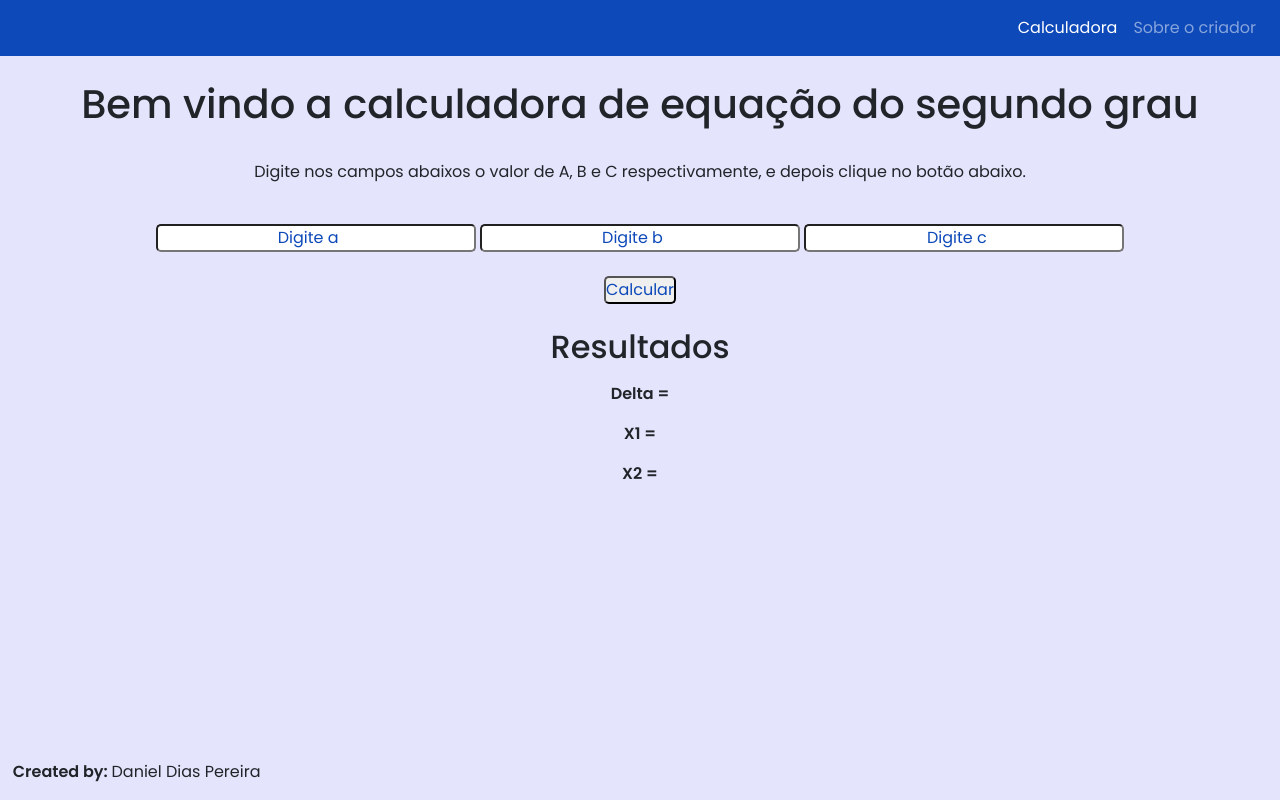
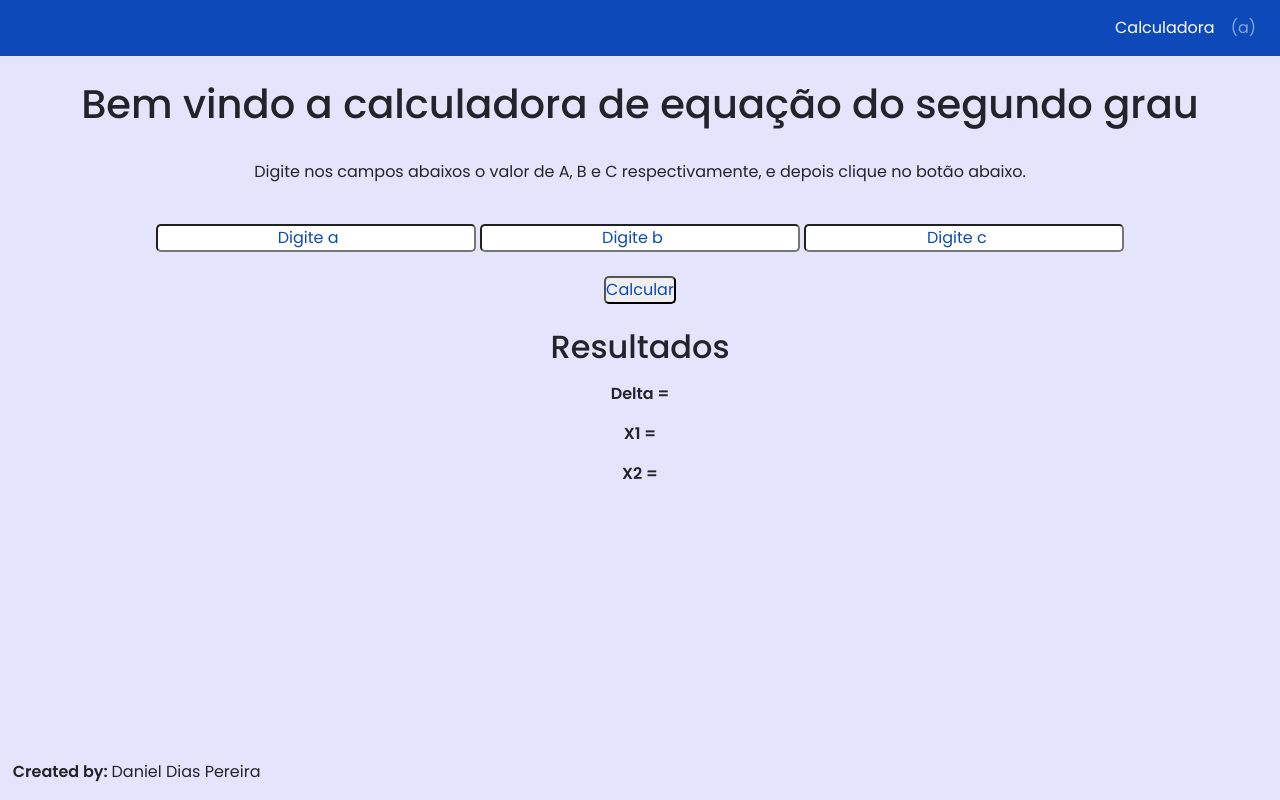
Before and after one commit to DanielDPereira/Calculadora-de-Bhaskara-site, a plain HTML site: page index.html in a window 1280 px wide. Drawn offline with nearby package versions, Linux system fonts and the light colour scheme.

Commit message:
Update index.html

```diff
--- a/index.html
+++ b/index.html
@@ -39,7 +39,7 @@
         <div id="myNav" class="collapse navbar-collapse justify-content-end">
         <ul class="navbar-nav ">
         <li class="nav-item"><a href="./home.html" class="nav-link active">Calculadora</a></li>
-        <li class="nav-item"><a href="#" class="nav-link">Sobre o criador</a></li>
+        <li class="nav-item"><a href="#" class="nav-link"> (a) </a></li>
         </ul>
         </div>
         </nav>
```
